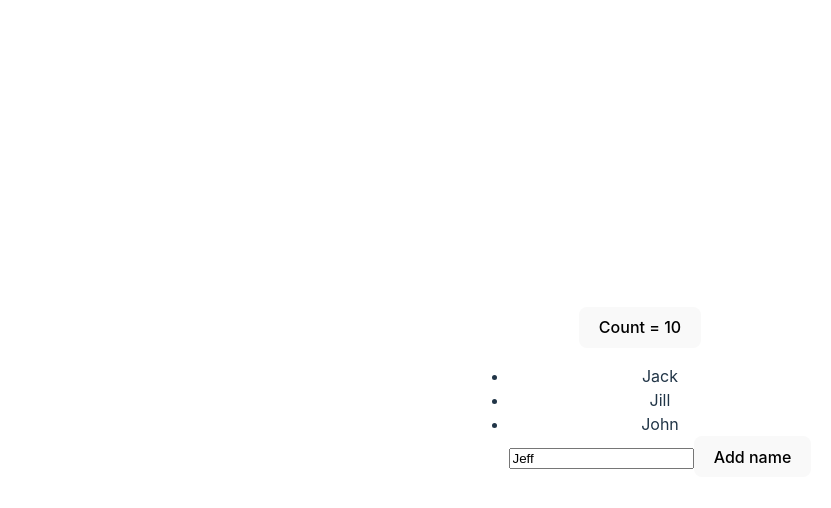
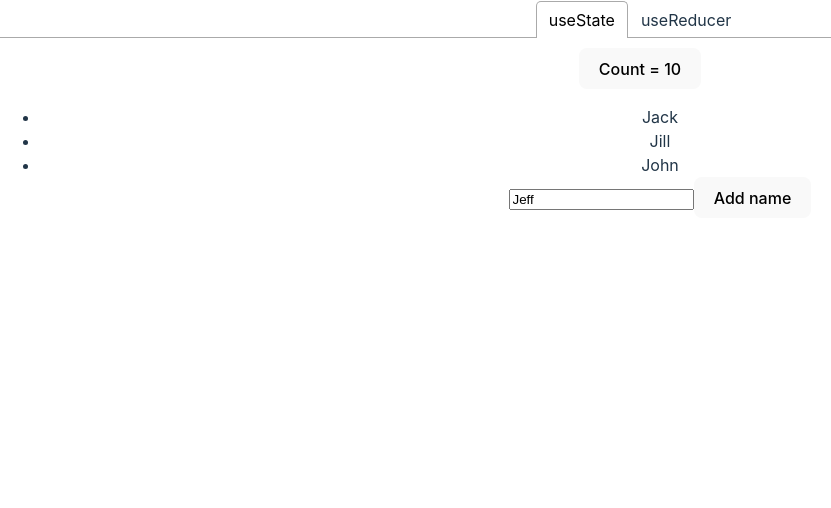
Before and after one commit to gmartpad/react-state-management-studies, a React (Vite) app: page / in a window 1280 px wide. Shown: the top 508 px of the page, without its empty margins (0-831 px from the left). Built offline with nearby package versions, Linux system fonts and the light colour scheme.

Commit message:
[WEB] use-reducer-studies - update: studying useReducer and adding tabs to the layout

```diff
--- a/package.json
+++ b/package.json
@@ -10,7 +10,8 @@
   },
   "dependencies": {
     "react": "^18.2.0",
-    "react-dom": "^18.2.0"
+    "react-dom": "^18.2.0",
+    "react-tabs": "^6.0.0"
   },
   "devDependencies": {
     "@types/react": "^18.0.24",
--- a/src/App.jsx
+++ b/src/App.jsx
@@ -1,61 +1,40 @@
-import { useState } from 'react'
 import './App.css'
+import { Tab, Tabs, TabList, TabPanel } from 'react-tabs';
+import 'react-tabs/style/react-tabs.css';
+import Counter from './components/Counter'
+import NameList from './components/NameList'
+import ReducerNameList from './components/ReducerNameList';
+import UserForm from './components/UserForm';
 
-function NameList() {
-  const [list, setList] = useState(['Jack', 'Jill', 'John'])
-  const [name, setName] = useState(() => 'Jeff')
-
-  function addNameToList(newName) {
-    setList(previousState => [...previousState, newName])
-    setName('')
-  }
+function App() {
 
   return (
-    <div>
-      <ul>
-        {list.map((n, i) => (
-          <li key={n}>{n}</li>
-        ))}
-        <input
-          type="text"
-          value={name}
-          onChange={(e) => setName(e.target.value)}
-        />
-        <button
-          onClick={() => addNameToList(name)}
-        >Add name</button>
-      </ul>
-    </div>
-  )
-}
+    <Tabs
+      style={{
+        position: 'absolute',
+        top: 0,
+        bottom: 0,
+        left: 0,
+        right: 0,
+      }}
+    >
+      <TabList>
+        <Tab>useState</Tab>
+        <Tab>useReducer</Tab>
+      </TabList>
 
-function Counter() {
-  // The first value of the array that useState returns
-  // is the actual value of the state.
-  // The second value of the array is the setter function.
-  // The argument that the 'useState' function itself receives
-  // (in this case the int 10) is the initial value of the state
-  const [count, setCount] = useState(10)
+      {/* useState */}
+      <TabPanel>
+        <Counter/>
+        <NameList/>
+      </TabPanel>
 
-  function addOne() {
-    setCount(previousState => previousState + 1)
-  }
-
-  return (
-    <div className="App">
-      <button
-        onClick={addOne}
-      >Count = {count}</button>
-    </div>
-  )
-}
-
-function App() {
-  return (
-    <div>
-      <Counter/>
-      <NameList/>
-    </div>
+      {/* useReducer */}
+      <TabPanel>
+        <ReducerNameList/>
+        <UserForm/>
+      </TabPanel>
+    </Tabs>
   )
 }
 
--- /dev/null
+++ b/src/components/Counter/index.jsx
@@ -0,0 +1,22 @@
+import { useState } from "react"
+
+export default function Counter() {
+  // The first value of the array that useState returns
+  // is the actual value of the state.
+  // The second value of the array is the setter function.
+  // The argument that the 'useState' function itself receives
+  // (in this case the int 10) is the initial value of the state
+  const [count, setCount] = useState(10)
+
+  function addOne() {
+    setCount(previousState => previousState + 1)
+  }
+
+  return (
+    <div className="App">
+      <button
+        onClick={addOne}
+      >Count = {count}</button>
+    </div>
+  )
+}
--- /dev/null
+++ b/src/components/NameList/index.jsx
@@ -0,0 +1,29 @@
+import { useState } from "react"
+
+export default function NameList() {
+  const [list, setList] = useState(['Jack', 'Jill', 'John'])
+  const [name, setName] = useState(() => 'Jeff')
+
+  function addNameToList(newName) {
+    setList(previousState => [...previousState, newName])
+    setName('')
+  }
+
+  return (
+    <div>
+      <ul>
+        {list.map((n, i) => (
+          <li key={n}>{n}</li>
+        ))}
+        <input
+          type="text"
+          value={name}
+          onChange={(e) => setName(e.target.value)}
+        />
+        <button
+          onClick={() => addNameToList(name)}
+        >Add name</button>
+      </ul>
+    </div>
+  )
+}
--- /dev/null
+++ b/src/components/ReducerNameList/index.jsx
@@ -0,0 +1,42 @@
+import { useReducer } from "react"
+
+export default function ReducerNameList () {
+  const [state, dispatch] = useReducer((state, action) => {
+    switch(action.type) {
+      case "SET_NAME":
+        return {...state, name: action.payload}
+      case "ADD_NAME":
+        return {
+          ...state,
+          names: [...state.names, action.payload],
+          name: ''
+        }
+    }
+  },{
+    names: [],
+    name: '',
+  })
+
+  return (
+    <div>
+      <input
+        type="text"
+        value={state.name}
+        onChange={(e) => dispatch({ type: "SET_NAME", payload: e.target.value })}
+      />
+      <p>Name list</p>
+      <button
+        onClick={() => {
+          dispatch({ type: 'ADD_NAME', payload: state.name })
+        }}
+      >
+        Add New Name
+      </button>
+      <ul>
+        {state.names.map((i, k) => (
+          <li key={k}>{i}</li>
+        ))}
+      </ul>
+    </div>
+  )
+}
--- /dev/null
+++ b/src/components/UserForm/index.jsx
@@ -0,0 +1,29 @@
+import { useReducer } from "react"
+
+export default function UserForm () {
+  const [state, dispatch] = useReducer(
+    (state, action) => ({
+      ...state,
+      ...action,
+    }), {
+      first: "",
+      last: ""
+    }
+  )
+  return (
+    <div>
+      <input
+        type="text"
+        value={state.first}
+        onChange={(e) => dispatch({ first: e.target.value })}
+      />
+      <p>{state.first}</p>
+      <input
+        type="text"
+        value={state.last}
+        onChange={(e) => dispatch({ last: e.target.value })}
+      />
+      <p>{state.last}</p>
+    </div>
+  )
+}
```
Also changed, not shown: 1 other file (tests, documents, lock files or other folders).
